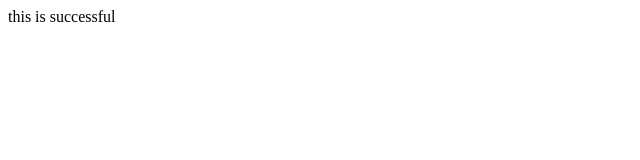
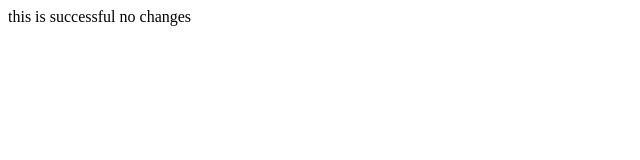
Before and after one commit to padigalatejaswi/frontend, a plain HTML site: page content.html in a window 1280 px wide. Shown: the full height of the page, 0-640 px from the left. Drawn offline with Linux system fonts and the light colour scheme.

Commit message:
new change in content

```diff
--- a/content.html
+++ b/content.html
@@ -1,3 +1,4 @@
 <html>
     this is successful
+    no changes
 </html>
```
